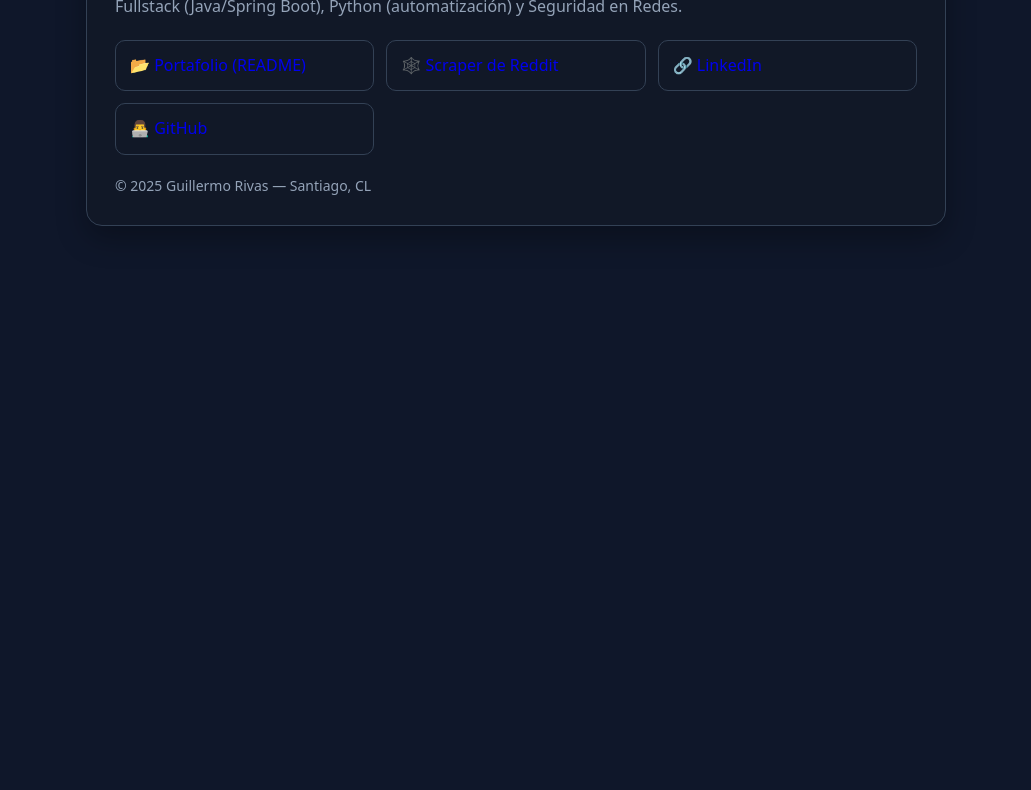
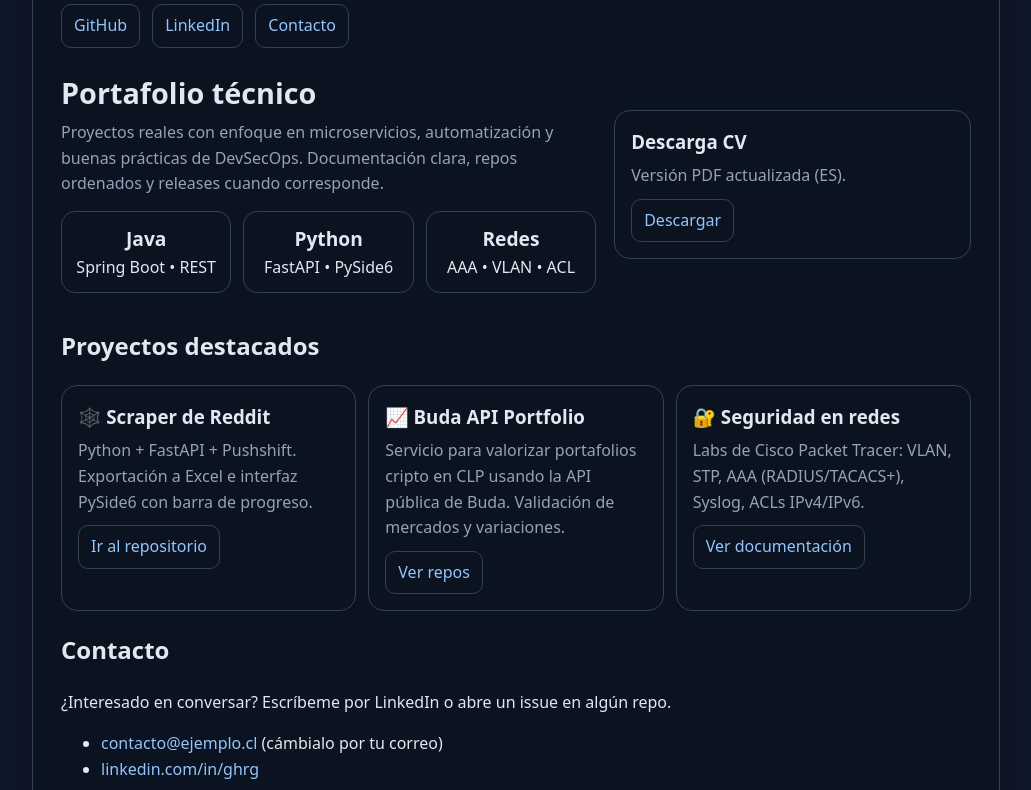
Before and after one commit to NRGHRG/nrghrg.github.io, a plain HTML site: page index.html in a window 1280 px wide. Shown: the part 132-922 px from the top of the page, without its empty margins (124-1155 px from the left). Before the commit the page ends 800 px from the top, so only its background shows below. Drawn offline with Linux system fonts and the light colour scheme.

Commit message:
Update index.html

```diff
--- a/index.html
+++ b/index.html
@@ -3,38 +3,144 @@
 <head>
   <meta charset="utf-8" />
   <meta name="viewport" content="width=device-width,initial-scale=1" />
-  <title>Portafolio | Guillermo Rivas</title>
-  <meta name="description" content="Portafolio de Guillermo Hernán Rivas Gormaz: Fullstack Java/Spring Boot, Python y Seguridad en Redes." />
+  <title>Guillermo Rivas | Portafolio</title>
+  <meta name="description" content="Portafolio de Guillermo Hernán Rivas Gormaz — Fullstack (Java/Spring Boot), Python (automatización) y Seguridad en Redes.">
+  <link rel="icon" href="/favicon.ico">
+  <!-- Open Graph / Twitter -->
+  <meta property="og:type" content="website">
+  <meta property="og:title" content="Guillermo Rivas | Portafolio">
+  <meta property="og:description" content="Fullstack (Java/Spring Boot), Python y Seguridad en Redes.">
+  <meta property="og:url" content="https://nrghrg.github.io/">
+  <meta property="og:image" content="https://nrghrg.github.io/assets/cover.png">
+  <meta name="twitter:card" content="summary_large_image">
+
   <style>
-    :root{--bg:#0f172a;--card:#111827;--fg:#e2e8f0;--muted:#94a3b8;--border:#334155}
+    :root{--bg:#0f172a;--card:#0b1220;--ink:#e2e8f0;--muted:#94a3b8;--line:#334155;--acc:#93c5fd}
     *{box-sizing:border-box}
-    body{margin:0;font-family:system-ui,-apple-system,Segoe UI,Roboto,Ubuntu,'Helvetica Neue',sans-serif;background:var(--bg);color:var(--fg);line-height:1.6}
-    .wrap{max-width:900px;margin:0 auto;padding:40px 20px}
-    .card{background:var(--card);border:1px solid var(--border);border-radius:16px;padding:28px;box-shadow:0 12px 30px rgba(0,0,0,.3)}
-    h1{margin:0 0 6px}
-    .muted{color:var(--muted);margin:0 0 20px}
-    .grid{display:grid;gap:12px;grid-template-columns:repeat(auto-fit,minmax(220px,1fr));margin-top:16px}
-    a.btn{display:block;text-decoration:none;border:1px solid var(--border);padding:12px 14px;border-radius:10px}
-    a.btn:hover{background:#0b1220}
-    footer{color:var(--muted);font-size:14px;margin-top:20px}
+    html,body{height:100%}
+    body{margin:0;font-family:system-ui,-apple-system,Segoe UI,Roboto,Ubuntu,'Helvetica Neue',sans-serif;background:var(--bg);color:var(--ink);line-height:1.6}
+    a{color:var(--acc);text-decoration:none}
+    a:hover{text-decoration:underline}
+    .wrap{max-width:1024px;margin:0 auto;padding:28px}
+    .card{background:var(--card);border:1px solid var(--line);border-radius:18px;padding:28px;box-shadow:0 18px 36px rgba(0,0,0,.35)}
+    header{display:flex;flex-wrap:wrap;gap:18px;align-items:center;justify-content:space-between;margin-bottom:14px}
+    .brand{display:flex;gap:14px;align-items:center}
+    .brand img{width:56px;height:56px;border-radius:50%;border:1px solid var(--line)}
+    .brand h1{margin:0;font-size:1.4rem}
+    nav{display:flex;gap:12px}
+    .btn{display:inline-block;border:1px solid var(--line);padding:8px 12px;border-radius:10px}
+
+    .hero{display:grid;grid-template-columns:1.2fr .8fr;gap:18px;align-items:center}
+    .hero h2{margin:8px 0 4px;font-size:1.8rem}
+    .hero p{margin:0;color:var(--muted)}
+    @media (max-width:860px){.hero{grid-template-columns:1fr}}
+
+    .kpis{display:grid;grid-template-columns:repeat(3,1fr);gap:12px;margin:14px 0}
+    .kpi{border:1px solid var(--line);border-radius:14px;padding:12px;text-align:center}
+    .kpi strong{display:block;font-size:1.2rem}
+
+    .grid{display:grid;grid-template-columns:repeat(3,1fr);gap:12px}
+    @media (max-width:860px){.grid{grid-template-columns:1fr}}
+    .tile{border:1px solid var(--line);border-radius:16px;padding:16px}
+    .tile h3{margin:0 0 6px}
+    .tile p{margin:0 0 10px;color:var(--muted)}
+
+    .section{margin-top:20px}
+    footer{color:var(--muted);font-size:.9rem;margin-top:14px;display:flex;justify-content:space-between;gap:10px;flex-wrap:wrap}
+    code{background:#0a0f1a;border:1px solid var(--line);padding:2px 6px;border-radius:8px}
   </style>
 </head>
 <body>
   <div class="wrap">
     <div class="card">
-      <h1>Guillermo Hernán Rivas Gormaz</h1>
-      <p class="muted">Fullstack (Java/Spring Boot), Python (automatización) y Seguridad en Redes.</p>
+      <header>
+        <div class="brand">
+          <img src="https://avatars.githubusercontent.com/u/114374704?v=4" alt="Avatar Guillermo"/>
+          <div>
+            <h1>Guillermo Hernán Rivas Gormaz</h1>
+            <div class="muted">Fullstack (Java/Spring Boot) • Python (automatización) • Seguridad en Redes</div>
+          </div>
+        </div>
+        <nav>
+          <a class="btn" href="https://github.com/NRGHRG">GitHub</a>
+          <a class="btn" href="https://www.linkedin.com/in/ghrg/">LinkedIn</a>
+          <a class="btn" href="#contacto">Contacto</a>
+        </nav>
+      </header>
 
-      <div class="grid">
-        <a class="btn" href="https://github.com/NRGHRG/Portafolio" target="_blank" rel="noopener">📂 Portafolio (README)</a>
-        <a class="btn" href="https://github.com/NRGHRG/Scraper-Reddit" target="_blank" rel="noopener">🕸️ Scraper de Reddit</a>
-        <a class="btn" href="https://www.linkedin.com/in/ghrg/" target="_blank" rel="noopener">🔗 LinkedIn</a>
-        <a class="btn" href="https://github.com/NRGHRG" target="_blank" rel="noopener">👨‍💻 GitHub</a>
-      </div>
+      <section class="hero">
+        <div>
+          <h2>Portafolio técnico</h2>
+          <p>Proyectos reales con enfoque en microservicios, automatización y buenas prácticas de DevSecOps. Documentación clara, repos ordenados y releases cuando corresponde.</p>
+          <div class="kpis">
+            <div class="kpi"><strong>Java</strong><span>Spring Boot • REST</span></div>
+            <div class="kpi"><strong>Python</strong><span>FastAPI • PySide6</span></div>
+            <div class="kpi"><strong>Redes</strong><span>AAA • VLAN • ACL</span></div>
+          </div>
+        </div>
+        <div class="tile">
+          <h3>Descarga CV</h3>
+          <p>Versión PDF actualizada (ES).</p>
+          <a class="btn" href="assets/CV_Guillermo_Rivas.pdf">Descargar</a>
+        </div>
+      </section>
 
-      <footer>© <span id="y"></span> Guillermo Rivas — Santiago, CL</footer>
+      <section class="section">
+        <h2>Proyectos destacados</h2>
+        <div class="grid">
+          <article class="tile">
+            <h3>🕸️ Scraper de Reddit</h3>
+            <p>Python + FastAPI + Pushshift. Exportación a Excel e interfaz PySide6 con barra de progreso.</p>
+            <a class="btn" href="https://github.com/NRGHRG/Scraper-Reddit">Ir al repositorio</a>
+          </article>
+          <article class="tile">
+            <h3>📈 Buda API Portfolio</h3>
+            <p>Servicio para valorizar portafolios cripto en CLP usando la API pública de Buda. Validación de mercados y variaciones.</p>
+            <a class="btn" href="https://github.com/NRGHRG">Ver repos</a>
+          </article>
+          <article class="tile">
+            <h3>🔐 Seguridad en redes</h3>
+            <p>Labs de Cisco Packet Tracer: VLAN, STP, AAA (RADIUS/TACACS+), Syslog, ACLs IPv4/IPv6.</p>
+            <a class="btn" href="https://github.com/NRGHRG">Ver documentación</a>
+          </article>
+        </div>
+      </section>
+
+      <section class="section" id="contacto">
+        <h2>Contacto</h2>
+        <p>¿Interesado en conversar? Escríbeme por LinkedIn o abre un issue en algún repo.</p>
+        <ul>
+          <li><a href="mailto:contacto@ejemplo.cl">contacto@ejemplo.cl</a> (cámbialo por tu correo)</li>
+          <li><a href="https://www.linkedin.com/in/ghrg/">linkedin.com/in/ghrg</a></li>
+        </ul>
+      </section>
+
+      <footer>
+        <span>© <span id="year"></span> Guillermo Rivas — Santiago, CL</span>
+        <span><code>gh-pages</code> • <a href="sitemap.xml">sitemap</a> • <a href="robots.txt">robots</a></span>
+      </footer>
     </div>
   </div>
-  <script>document.getElementById('y').textContent=new Date().getFullYear()</script>
+
+  <script>
+    document.getElementById('year').textContent = new Date().getFullYear();
+  </script>
+
+  <!-- JSON-LD for richer preview (opcional) -->
+  <script type="application/ld+json">
+  {
+    "@context": "https://schema.org",
+    "@type": "Person",
+    "name": "Guillermo Hernán Rivas Gormaz",
+    "url": "https://nrghrg.github.io/",
+    "image": "https://avatars.githubusercontent.com/u/114374704?v=4",
+    "sameAs": [
+      "https://github.com/NRGHRG",
+      "https://www.linkedin.com/in/ghrg/"
+    ],
+    "jobTitle": "Desarrollador Fullstack",
+    "knowsAbout": ["Java", "Spring Boot", "Python", "FastAPI", "Networking", "DevSecOps"]
+  }
+  </script>
 </body>
 </html>
```
